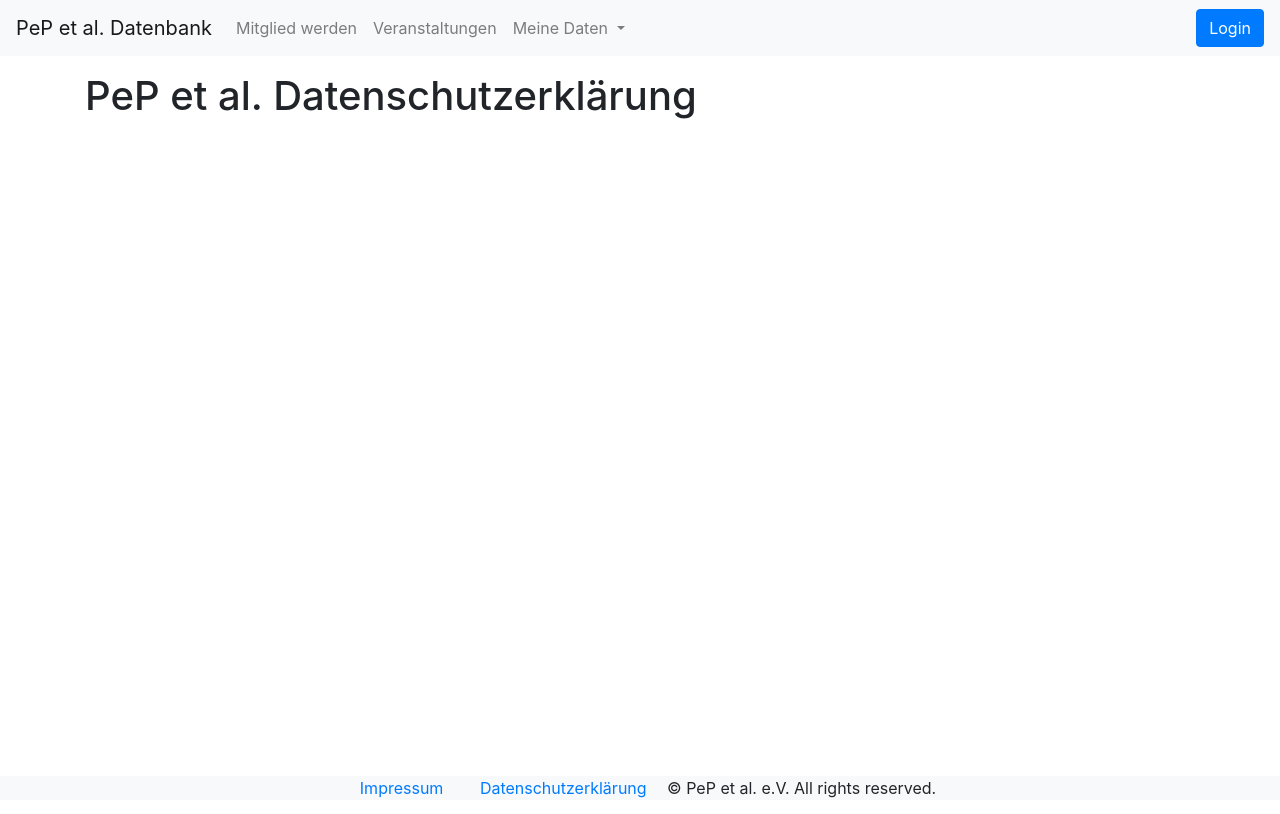
After one commit to pep-dortmund/member-database, a Flask app: page /data_privacy_statement in a window 1280 px wide. The commit adds this page. Run offline with Flask 2, Linux system fonts and the light colour scheme; data comes from the database, SQL or seed files in the repository; parts of the project's set-up code (start-up, migrations or seed data) failed here and were passed over; some libraries are stand-ins or nearby versions.

Commit message:
add basic data privacy

```diff
--- a/member_database/main.py
+++ b/member_database/main.py
@@ -31,6 +31,11 @@ def init_database():
 @main.route('/')
 def index():
     return render_template('index.html')
+
+
+@main.route('/data_privacy_statement')
+def data_privacy_statement():
+    return render_template('data_privacy_statement.html')
 
 
 @main.route('/persons', methods=['GET'])
--- a/member_database/templates/base_footer.html
+++ b/member_database/templates/base_footer.html
@@ -1,4 +1,5 @@
 <footer class="bg-light text-center text-lg-start mt-auto" style="font-size:16px;">
   <a class="text-center p-3" href="https://pep-dortmund.org/ueber_uns/impressum.html">Impressum</a>
+  <a class="text-center p-3" href="{{ url_for("main.data_privacy_statement") }}">Datenschutzerklärung</a>
   &copy; PeP et al. e.V. All rights reserved.
 </footer>
--- /dev/null
+++ b/member_database/templates/data_privacy_statement.html
@@ -0,0 +1,5 @@
+{% extends "base.html" %}
+
+{% block main %}
+<h1>PeP et al. Datenschutzerklärung</h1>
+{% endblock %}
```
